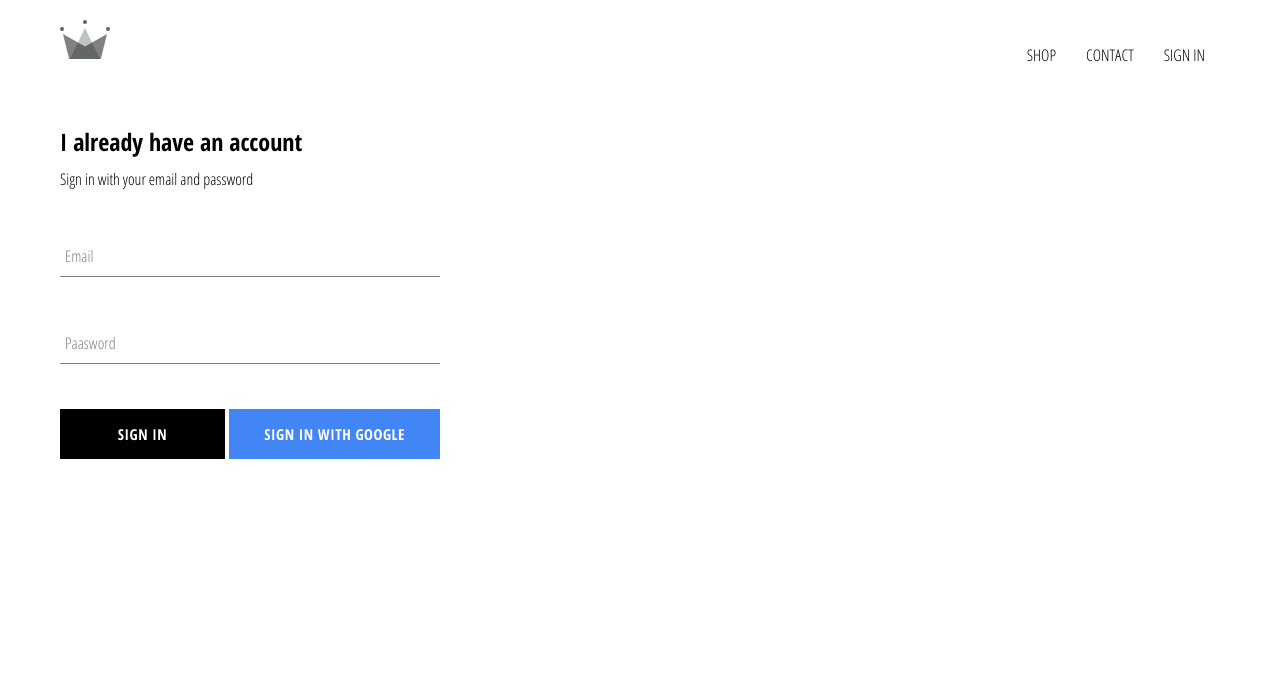
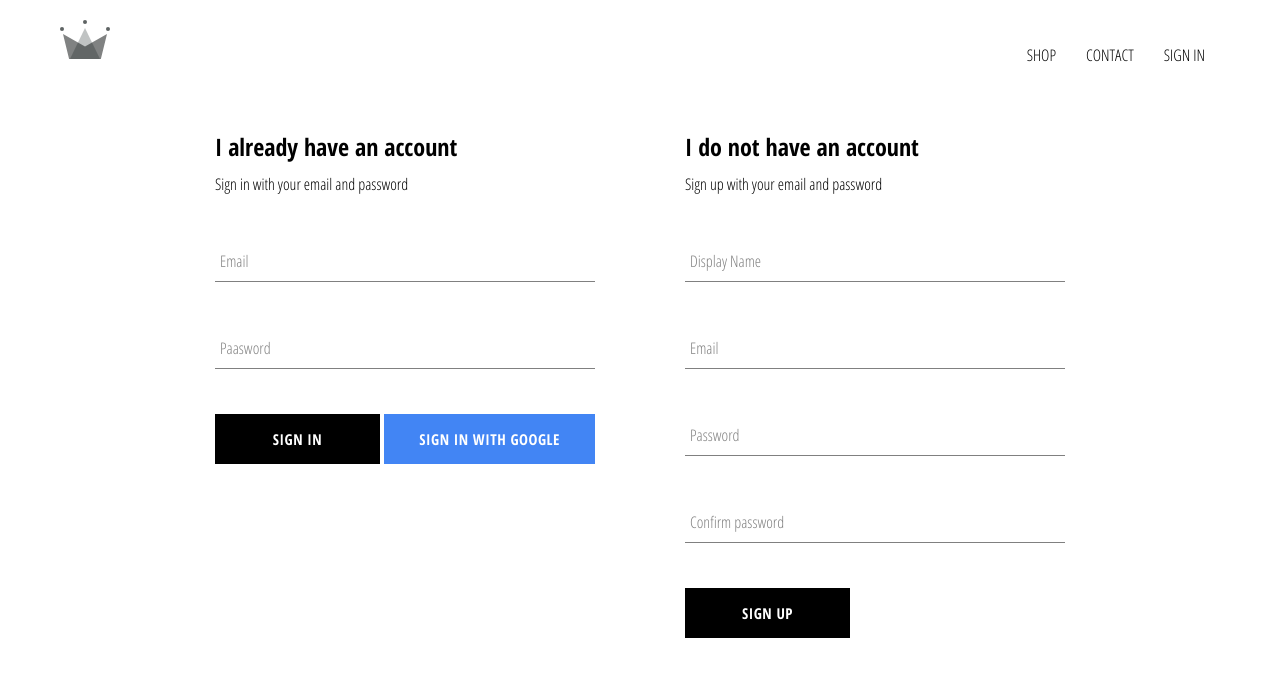
Before and after one commit to PolinaRaguilo/CRWN_Clothing, a React (Create React App) app: page /signin in a window 1280 px wide. Shown: the top 676 px of the page. Built offline with nearby package versions, Linux system fonts and the light colour scheme; no server answers.

Commit message:
Created sign up with email and password

```diff
--- a/src/App.js
+++ b/src/App.js
@@ -2,7 +2,7 @@
 import { Route, Switch } from 'react-router';
 import './App.css';
 import Header from './components/header/header';
-import { auth } from './firebase/firebase-utils';
+import { auth, createUserProfileDocument } from './firebase/firebase-utils';
 import HomePage from './pages/home-page/home-page';
 import ShopPage from './pages/shop-page/shop-page';
 import SignUpAndSignIn from './pages/signIn-sighUp/signIn-sighUp';
@@ -12,18 +12,35 @@
     currentUser: null,
   };
 
-  // unsubscribeFromAuth = null;
+  unsubscribeFromAuth = null;
 
   componentDidMount() {
-    auth.onAuthStateChanged((user) => {
-      this.setState({ currentUser: user });
-      console.log(user);
+    this.unsubscribeFromAuth = auth.onAuthStateChanged(async (userAuth) => {
+      if (userAuth) {
+        const useRef = await createUserProfileDocument(userAuth);
+
+        useRef.onSnapshot((snapshot) => {
+          this.setState(
+            {
+              currentUser: {
+                id: snapshot.id,
+                ...snapshot.data(),
+              },
+            },
+            () => {
+              console.log(this.state);
+            },
+          );
+        });
+      } else {
+        this.setState({ currentUser: userAuth });
+      }
     });
   }
 
-  // componentWillUnmount() {
-  //   this.unsubscribeFromAuth();
-  // }
+  componentWillUnmount() {
+    this.unsubscribeFromAuth();
+  }
 
   render() {
     return (
--- /dev/null
+++ b/src/components/sign-up/sign-up.js
@@ -0,0 +1,90 @@
+import { Component } from 'react';
+import { auth, createUserProfileDocument } from '../../firebase/firebase-utils';
+import CustomButton from '../custom-button/custom-button';
+import FormInput from '../form-input/form-input';
+import './sign-up.scss';
+
+class SignUp extends Component {
+  state = {
+    displayName: '',
+    email: '',
+    password: '',
+    confirmPassword: '',
+  };
+
+  handleChange = (e) => {
+    const { name, value } = e.target;
+    this.setState({ [name]: value });
+  };
+
+  handleSubmit = async (e) => {
+    e.preventDefault();
+    const { displayName, email, password, confirmPassword } = this.state;
+    if (password !== confirmPassword) {
+      alert('passwords are different');
+      return;
+    }
+    try {
+      const { user } = await auth.createUserWithEmailAndPassword(
+        email,
+        password,
+      );
+      await createUserProfileDocument(user, { displayName });
+      this.setState({
+        displayName: '',
+        email: '',
+        password: '',
+        confirmPassword: '',
+      });
+    } catch (err) {
+      console.log(err);
+    }
+  };
+
+  render() {
+    const { displayName, email, password, confirmPassword } = this.state;
+    return (
+      <div className="sign-up">
+        <h2 className="title"> I do not have an account</h2>
+        <span>Sign up with your email and password</span>
+        <form className="sign-up-form" onSubmit={this.handleSubmit}>
+          <FormInput
+            type="text"
+            name="displayName"
+            value={displayName}
+            handleChange={this.handleChange}
+            label="Display Name"
+            required
+          />
+          <FormInput
+            type="email"
+            name="email"
+            value={email}
+            handleChange={this.handleChange}
+            label="Email"
+            required
+          />
+          <FormInput
+            type="password"
+            name="password"
+            value={password}
+            handleChange={this.handleChange}
+            label="Password"
+            required
+          />
+          <FormInput
+            type="password"
+            name="confirmPassword"
+            value={confirmPassword}
+            handleChange={this.handleChange}
+            label="Confirm password"
+            required
+          />
+          <CustomButton type="submit">sign up</CustomButton>
+        </form>
+      </div>
+    );
+  }
+}
+
+export default SignUp;
--- /dev/null
+++ b/src/components/sign-up/sign-up.scss
@@ -0,0 +1,8 @@
+.sign-up {
+  display: flex;
+  flex-direction: column;
+  width: 380px;
+  .title {
+    margin: 10px 0;
+  }
+}
--- a/src/firebase/firebase-utils.js
+++ b/src/firebase/firebase-utils.js
@@ -12,6 +12,23 @@
   measurementId: 'G-6P6HE18XV9',
 };
 
+export const createUserProfileDocument = async (userAuth, addtionalData) => {
+  if (!userAuth) return;
+  const useRef = firestore.doc(`users/${userAuth.uid}`);
+  const snapshot = await useRef.get();
+
+  if (!snapshot.exists) {
+    const { displayName, email } = userAuth;
+    const createdAt = new Date();
+    try {
+      await useRef.set({ displayName, email, createdAt, ...addtionalData });
+    } catch (err) {
+      console.log(err.message);
+    }
+  }
+  return useRef;
+};
+
 firebase.initializeApp(config);
 
 export const auth = firebase.auth();
--- a/src/pages/signIn-sighUp/signIn-sighUp.js
+++ b/src/pages/signIn-sighUp/signIn-sighUp.js
@@ -1,10 +1,12 @@
 import SignIn from '../../components/sign-in/sign-in';
+import SignUp from '../../components/sign-up/sign-up';
 import './signIn-sighUp.scss';
 
 const SignUpAndSignIn = () => {
   return (
     <div className="sign-in-and-sign-up">
       <SignIn />
+      <SignUp />
     </div>
   );
 };
--- a/src/pages/signIn-sighUp/signIn-sighUp.scss
+++ b/src/pages/signIn-sighUp/signIn-sighUp.scss
@@ -0,0 +1,6 @@
+.sign-in-and-sign-up {
+  width: 850px;
+  display: flex;
+  justify-content: space-between;
+  margin: 30px auto;
+}
```
